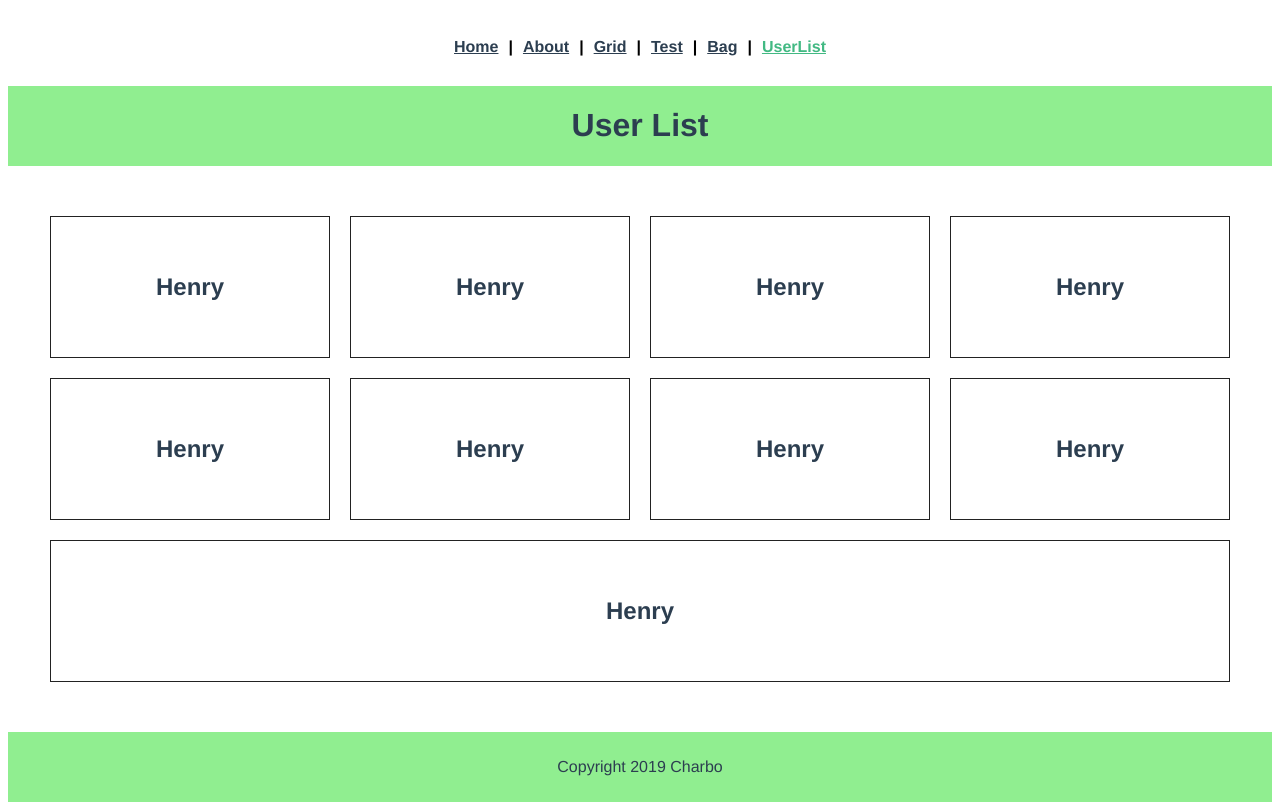
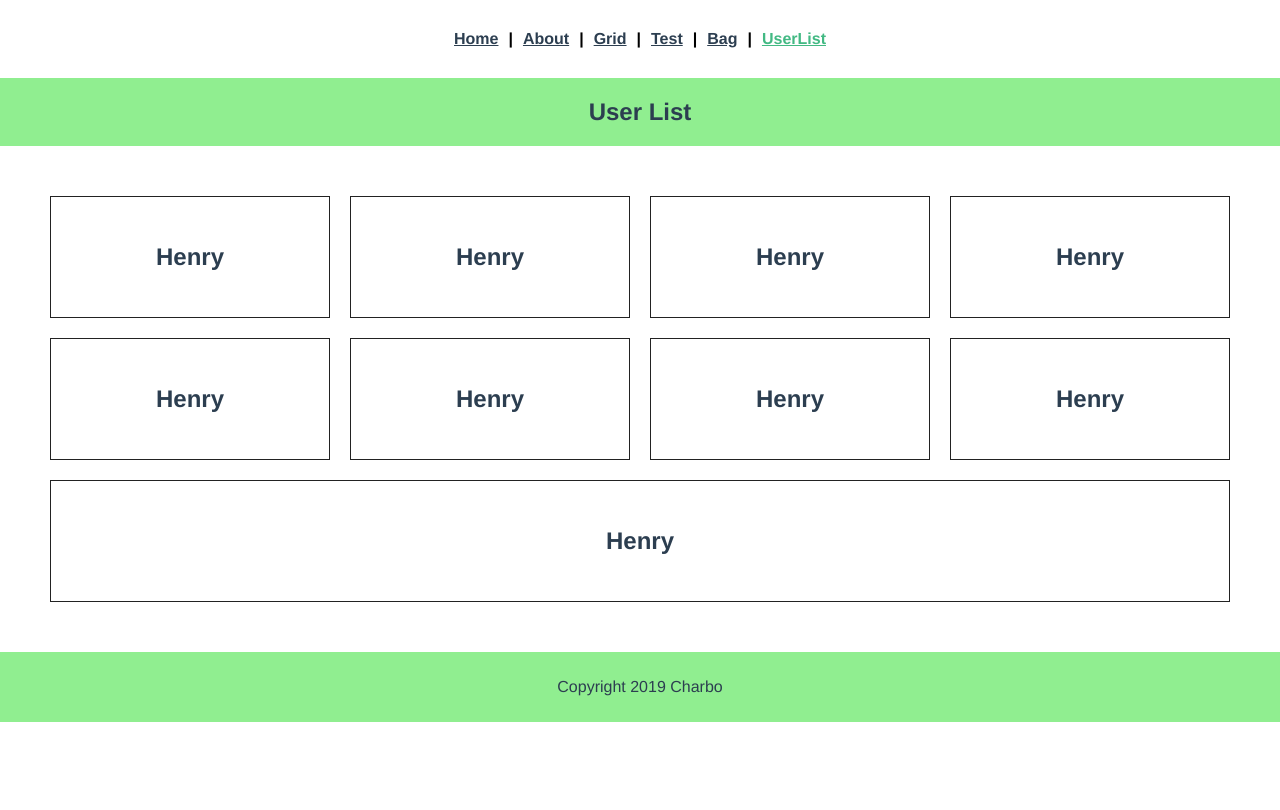
Before and after one commit to Charbo23/hello-vue, a Vue app: page /user-list in a window 1280 px wide. Built offline with nearby package versions, Linux system fonts and the light colour scheme.

Commit message:
标题修改

```diff
--- a/src/App.vue
+++ b/src/App.vue
@@ -20,6 +20,8 @@
 body {
   // 加入动画需禁止横向滚动条
   overflow-x: hidden;
+  margin:0;
+  padding:0;
 }
 #app {
   font-family: "Avenir", Helvetica, Arial, sans-serif;
@@ -47,6 +49,9 @@ body {
     }
   }
 }
+.title{
+  margin-top: 0;
+}
 .fade-enter-active,
 .fade-leave-active {
   transition: all 0.5s;
--- a/src/components/Footer.vue
+++ b/src/components/Footer.vue
@@ -1,6 +1,6 @@
 <template>
   <footer class="footer text-center">
-      <p>Copyright 2019 Charbo</p>
+    <p>Copyright 2019 Charbo</p>
   </footer>
 </template>
 
@@ -14,7 +14,7 @@ export default {
 </script>
 
 <style lang="scss" scoped>
-.footer{
+.footer {
   padding: 10px 0;
   background-color: lightgreen;
 }
--- a/src/components/Header.vue
+++ b/src/components/Header.vue
@@ -1,6 +1,6 @@
 <template>
   <header class="header text-center">
-    <h1 class="title">{{title}}</h1>
+    <h2 class="title">{{title}}</h2>
   </header>
 </template>
 
@@ -23,6 +23,10 @@ export default {
 <style lang="scss" scoped>
 .header {
   background-color: lightgreen;
- overflow: hidden;
+  overflow: hidden;
+  padding: 20px 0;
+  .title{
+    margin: 0;
+  }
 }
 </style>
--- a/src/components/Users.vue
+++ b/src/components/Users.vue
@@ -46,7 +46,7 @@ export default {
       padding: 20px 0;
       border: 1px solid #222;
       margin: 10px;
-      height: 100px;
+      height: 80px;
       cursor: pointer;
       display: flex;
       align-items: center;
--- a/src/views/About.vue
+++ b/src/views/About.vue
@@ -1,6 +1,6 @@
 <template>
   <div class="about text-center">
-    <h1>This is an about page</h1>
+    <h1 class="title">This is an about page</h1>
     <el-button @click="fetchData(false)" v-loading.fullscreen.lock="initLoading">获取数据</el-button>
     <p :class="[style.input,'text',test.text]" :id='test.test'>Input: {{input}}</p>
     <el-input v-model="input" placeholder="请输入内容"></el-input>
--- a/src/views/Bag.vue
+++ b/src/views/Bag.vue
@@ -104,6 +104,9 @@ export default {
 </script>
 
 <style lang="scss" scoped>
+.bag{
+  padding-top: 50px;
+}
 .bag-img {
   // css中使用alias需要加~
   background: url("~@assets/bag.png") center no-repeat;
--- a/src/views/Grid.vue
+++ b/src/views/Grid.vue
@@ -1,6 +1,6 @@
 <template>
   <div class="grid">
-    <h1 class="text-center">Grid Zone</h1>
+    <h1 class="text-center title">Grid Zone</h1>
     <div :class="[{[$style['grid-box']]:hasClass}]">
       <div>1</div>
       <div>2</div>
--- a/src/views/Test.vue
+++ b/src/views/Test.vue
@@ -1,6 +1,6 @@
 <template>
   <div class="test text-center">
-    <h1>{{title()}}</h1>
+    <h1 class="title">{{title()}}</h1>
     <a href="https://www.baidu.com" @click.prevent="alert(123)">baidu</a>
     <h2>{{count}}</h2>
     <el-button class="btn" @click="addCount(1)">单击</el-button>
--- a/src/views/UserList.vue
+++ b/src/views/UserList.vue
@@ -25,4 +25,8 @@ export default {
 </script>
 
 <style lang="scss" scoped>
+.user-list {
+  max-height: calc(100vh - 80px);
+  overflow: hidden;
+}
 </style>
```
